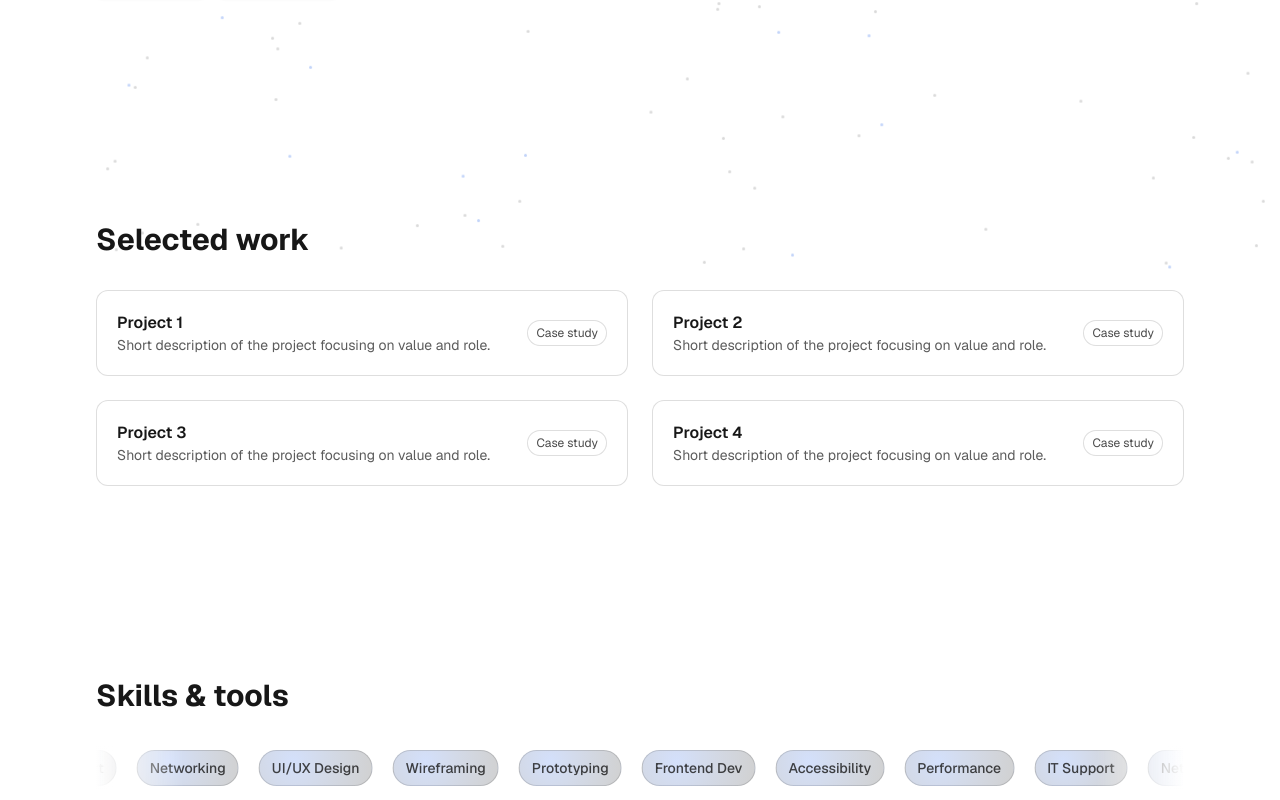
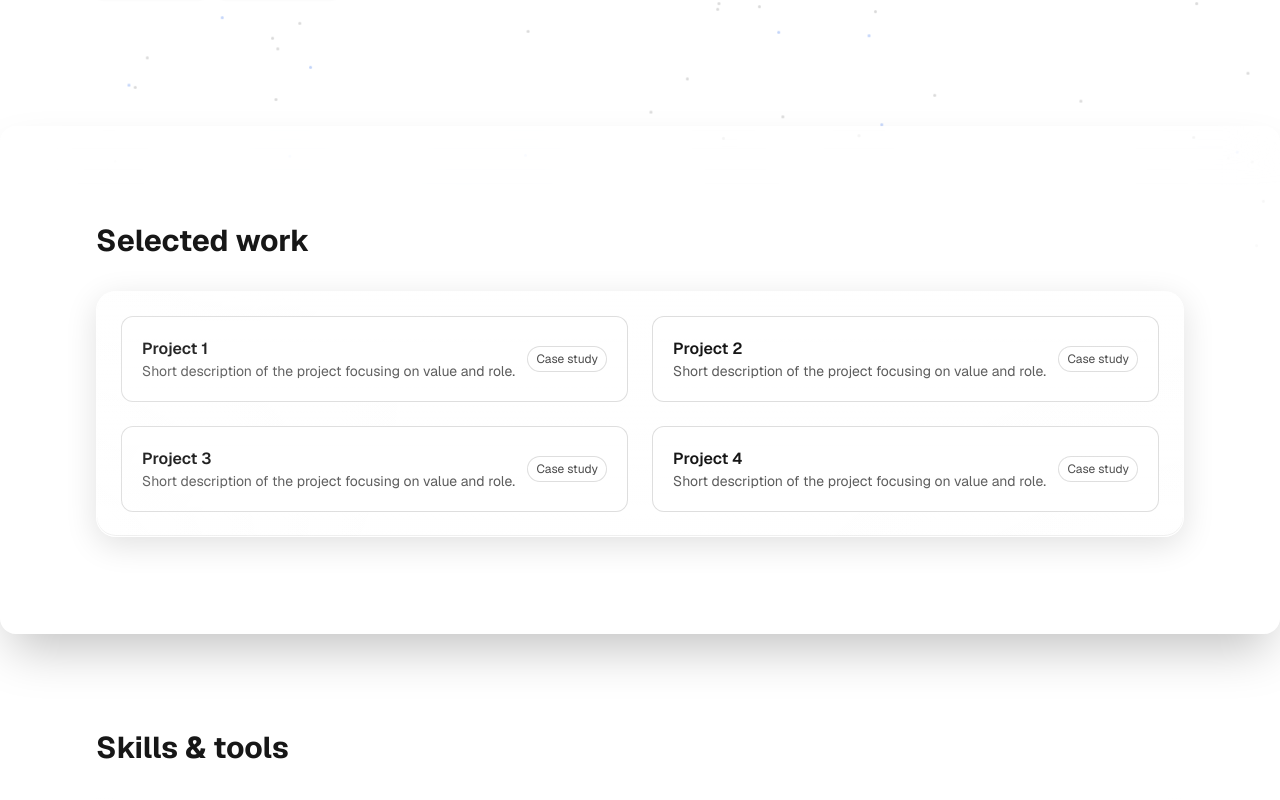
Before and after one commit to DannyAmzq/personal-wesbite, a Next.js app: page / in a window 1280 px wide. Shown: the part 505-1305 px from the top of the page. Built offline with nearby package versions, Linux system fonts and the light colour scheme; grey boxes are pictures that could not be loaded.

Commit message:
feat: implement glass effect for selected work section and update Navbar link

```diff
--- a/app/globals.css
+++ b/app/globals.css
@@ -91,3 +91,136 @@ body {
 .muted {
   color: color-mix(in oklab, var(--foreground) 70%, transparent);
 }
+
+@layer components {
+  /* Reusable glass component */
+  .glass {
+    @apply relative overflow-hidden rounded-2xl border border-white/20 bg-white/10 shadow-2xl backdrop-blur-xl backdrop-saturate-150;
+  }
+  .glass::before,
+  .glass::after {
+    content: "";
+    position: absolute;
+    inset: 0;
+    pointer-events: none;
+  }
+  .glass::before {
+    background: radial-gradient(
+      160px 110px at 20% -20%,
+      rgba(255, 255, 255, 0.25),
+      transparent 60%
+    );
+  }
+  .glass::after {
+    background: radial-gradient(
+      220px 140px at 120% 20%,
+      rgba(255, 255, 255, 0.12),
+      transparent 60%
+    );
+  }
+
+  /* iOS-style liquid glass (more pronounced, gel-like) */
+  .glass-liquid {
+    position: relative;
+    overflow: hidden;
+    border-radius: 1.25rem; /* ~20px */
+    border: 1px solid transparent; /* gradient border via background-clip */
+    /* Layer 1: panel fill | Layer 2: gradient border */
+    background: linear-gradient(
+          180deg,
+          color-mix(in oklab, #ffffff 22%, transparent),
+          color-mix(in oklab, #ffffff 8%, transparent)
+        )
+        padding-box,
+      linear-gradient(
+          180deg,
+          color-mix(in oklab, #ffffff 45%, transparent),
+          color-mix(in oklab, #ffffff 6%, transparent)
+        )
+        border-box;
+    box-shadow: 0 10px 40px rgba(0, 0, 0, 0.35), inset 0 1px 0 rgba(255, 255, 255, 0.25),
+      inset 0 -1px 0 rgba(0, 0, 0, 0.1);
+    backdrop-filter: blur(26px) saturate(170%) contrast(105%);
+    -webkit-backdrop-filter: blur(26px) saturate(170%) contrast(105%);
+  }
+  /* Liquid highlights */
+  .glass-liquid::before,
+  .glass-liquid::after {
+    content: "";
+    position: absolute;
+    inset: 0;
+    border-radius: inherit;
+    pointer-events: none;
+  }
+  /* Soft top-left highlight + far-right bloom */
+  .glass-liquid::before {
+    background: radial-gradient(120px 90px at 12% -6%, rgba(255, 255, 255, 0.45), transparent 60%),
+      radial-gradient(220px 140px at 110% 8%, rgba(255, 255, 255, 0.18), transparent 60%);
+    mix-blend-mode: screen;
+  }
+  /* Subtle diagonal sheen */
+  .glass-liquid::after {
+    background: linear-gradient(
+      120deg,
+      rgba(255, 255, 255, 0.18),
+      transparent 35% 65%,
+      rgba(255, 255, 255, 0.06)
+    );
+    opacity: 0.5;
+  }
+
+  /* Light theme variant: stronger white, softer shadow */
+  [data-theme="light"] .glass-liquid {
+    background: linear-gradient(180deg, rgba(255, 255, 255, 0.7), rgba(255, 255, 255, 0.4))
+        padding-box,
+      linear-gradient(180deg, rgba(255, 255, 255, 0.9), rgba(255, 255, 255, 0.4)) border-box;
+    box-shadow: 0 8px 32px rgba(0, 0, 0, 0.12), inset 0 1px 0 rgba(255, 255, 255, 0.7),
+      inset 0 -1px 0 rgba(0, 0, 0, 0.06);
+  }
+
+  /* Optional: animated shimmer for extra "liquid" feel (toggle by adding .shimmer) */
+  .glass-liquid.shimmer::after {
+    animation: glassShimmer 4.5s linear infinite;
+    background: linear-gradient(
+      120deg,
+      rgba(255, 255, 255, 0.22) 0%,
+      rgba(255, 255, 255, 0) 30% 70%,
+      rgba(255, 255, 255, 0.12) 100%
+    );
+    background-size: 300% 100%;
+  }
+  @keyframes glassShimmer {
+    0% {
+      background-position: 120% 0;
+    }
+    100% {
+      background-position: -20% 0;
+    }
+  }
+
+  /* Temporary preview: apply glass to Selected Work by id */
+  #selected-work {
+    @apply relative overflow-hidden rounded-2xl border border-white/20 bg-white/10 shadow-2xl backdrop-blur-xl backdrop-saturate-150;
+  }
+  #selected-work::before,
+  #selected-work::after {
+    content: "";
+    position: absolute;
+    inset: 0;
+    pointer-events: none;
+  }
+  #selected-work::before {
+    background: radial-gradient(
+      160px 110px at 20% -20%,
+      rgba(255, 255, 255, 0.25),
+      transparent 60%
+    );
+  }
+  #selected-work::after {
+    background: radial-gradient(
+      220px 140px at 120% 20%,
+      rgba(255, 255, 255, 0.12),
+      transparent 60%
+    );
+  }
+}
--- a/app/page.tsx
+++ b/app/page.tsx
@@ -7,7 +7,8 @@ export default function Home() {
     <>
       <main className="font-sans">
         <Hero />
-        <Section id="work" title="Selected work">
+        <Section id="selected-work" title="Selected work">
+          <div className="glass-liquid p-6">
             <div className="grid grid-cols-1 md:grid-cols-2 gap-6">
               {[1, 2, 3, 4].map((i) => (
                 <div key={i} className="group relative overflow-hidden rounded-xl p-5 surface">
@@ -24,6 +25,7 @@ export default function Home() {
                   </div>
                 </div>
               ))}
+            </div>
           </div>
         </Section>
         <Section id="skills" title="Skills & tools">
--- a/components/Navbar.tsx
+++ b/components/Navbar.tsx
@@ -5,7 +5,7 @@ import ThemeToggle from "@/components/ThemeToggle";
 
 export default function Navbar() {
   const links = [
-    { href: "#work", label: "Work" },
+    { href: "#selected-work", label: "Work" },
     { href: "#skills", label: "Skills" },
     { href: "#about", label: "About" },
     { href: "#contact", label: "Contact" },
```
Lines whose indentation alone changed are shown as unchanged.
